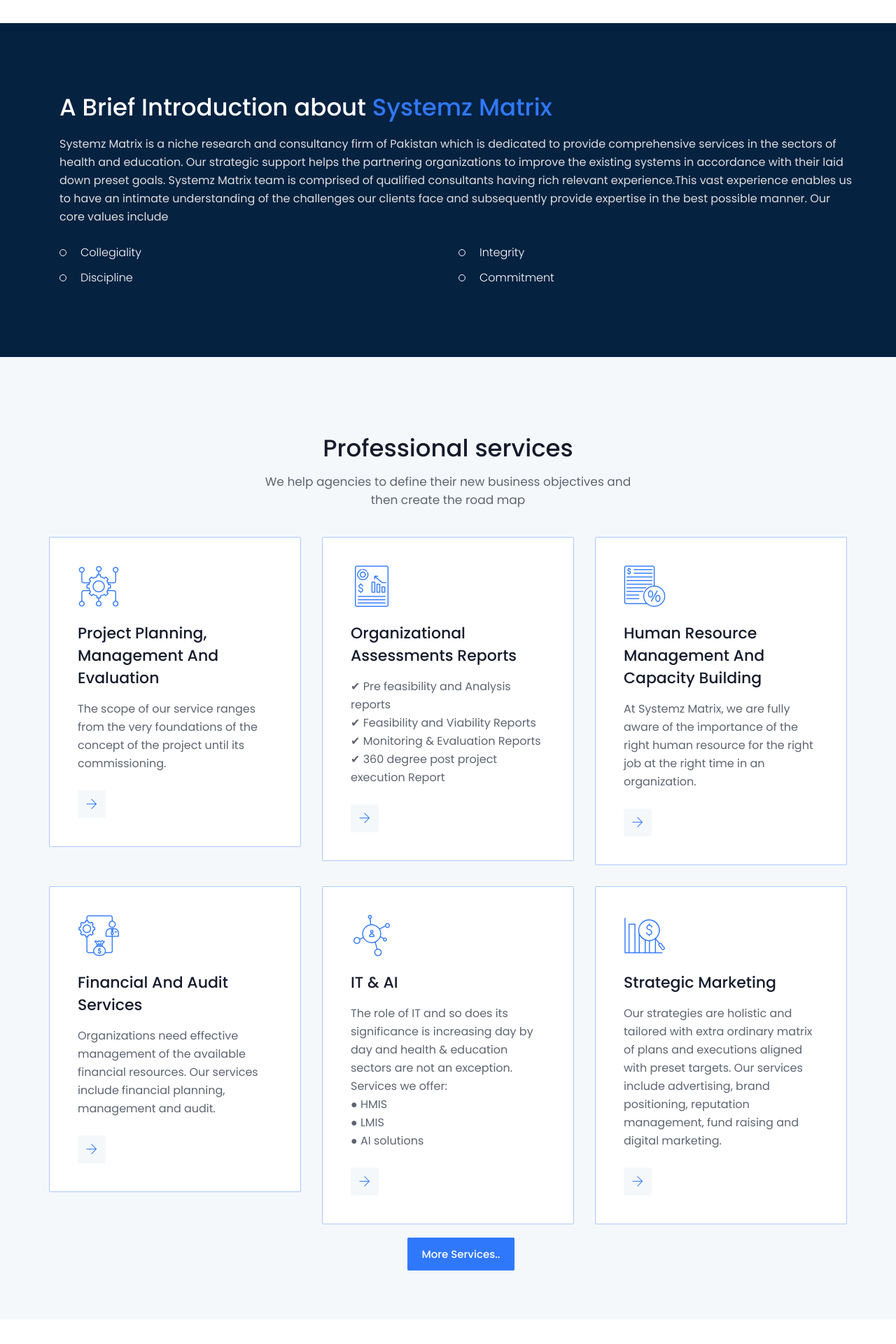
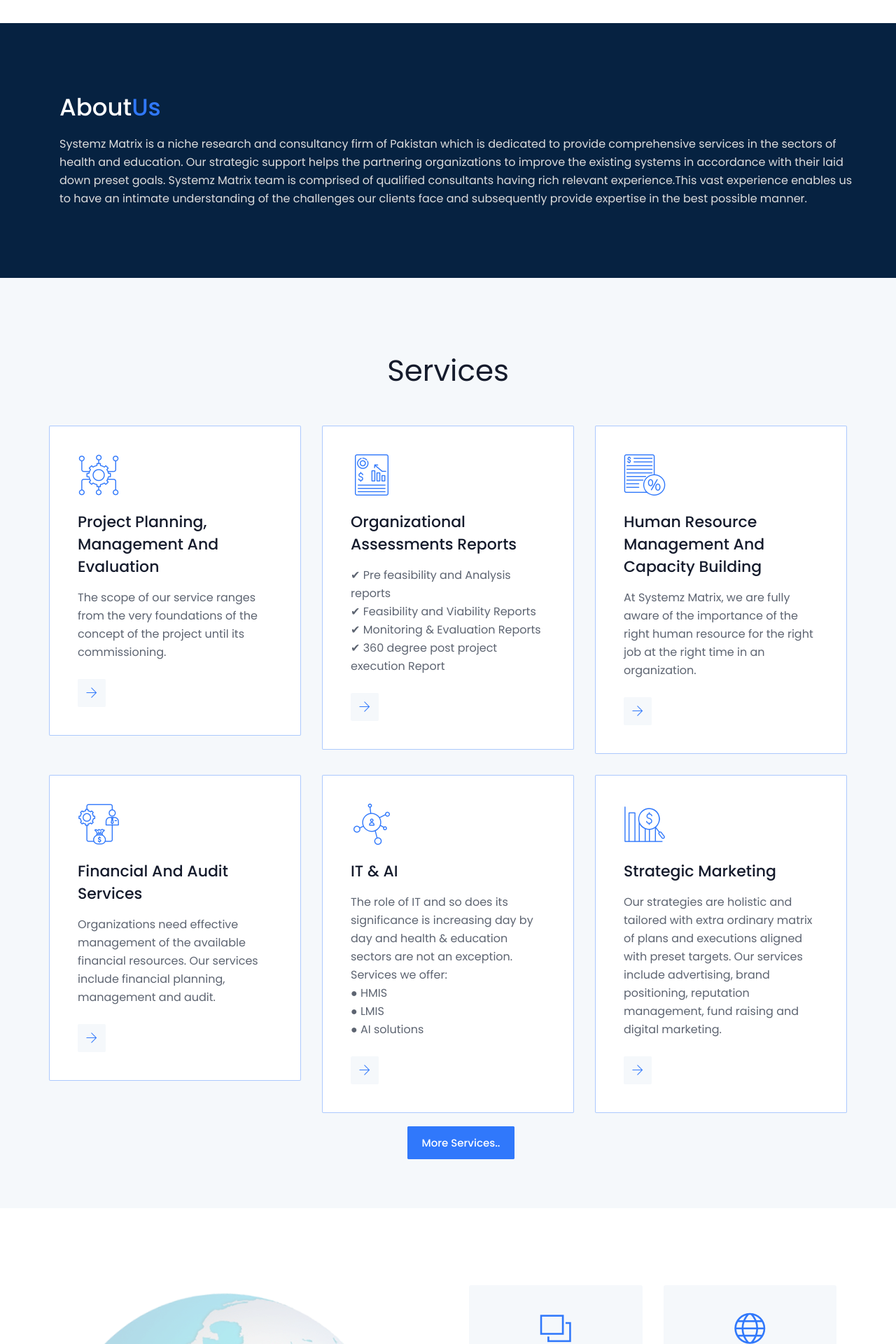
Before and after one commit to doctorbhatti/systemzMatrixProduction, a Nuxt app: page / in a window 1280 px wide. Shown: the part 1360-3280 px from the top of the page at 70% size. Built offline with nearby package versions, Linux system fonts and the light colour scheme; a web font is replaced by a local one.

Commit message:
Logo Updated with misc changes

```diff
--- a/components/Home/About.vue
+++ b/components/Home/About.vue
@@ -18,7 +18,7 @@
         <div class="">
           <div class="support-all about-content">
             <div class="section-headline right-headline white-headline">
-              <h3>A Brief Introduction about <span class="color">Systemz Matrix</span></h3>
+              <h3>About<span class="color">Us</span></h3>
               <p>Systemz Matrix is a niche research and consultancy firm of Pakistan which is
                 dedicated to provide comprehensive services in the sectors of health and
                 education. Our strategic support helps the partnering organizations to
@@ -26,21 +26,23 @@
                 Systemz Matrix team is comprised of qualified consultants having rich
                 relevant experience.This vast experience enables us  to have an intimate
                 understanding of the challenges our clients face and subsequently provide
-                expertise in the best possible manner. Our core values include
+                expertise in the best possible manner.
 </p>
             </div>
+            <!--
             <div class="about-company">
               <div class="single-about">
                 <span class="about-text">Collegiality </span>
                 <span class="about-text">Discipline </span>
-                <!--<span class="about-text">Live chat upport</span>-->
+                <span class="about-text">Live chat upport</span>
               </div>
               <div class="single-about">
                 <span class="about-text">Integrity </span>
                 <span class="about-text">Commitment</span>
-                <!--<span class="about-text">Marketing expert policy</span>-->
+                <span class="about-text">Marketing expert policy</span>
               </div>
             </div>
+          -->
           </div>
         </div>
       </div>
--- a/components/Home/Footer.vue
+++ b/components/Home/Footer.vue
@@ -6,9 +6,11 @@
                     <div class="col-md-5 col-sm-5 col-xs-12">
                         <div class="footer-content logo-footer">
                             <div class="footer-head">
+                                <!--
                                 <div class="footer-logo">
                                     <a href="#"><img src="/img/logo/logo.png" alt="" /></a>
                                 </div>
+                                -->
                                 <p>
                                     Are you looking for professional advice for
                                     your new business or you want to work with us?
--- a/components/Home/Service.vue
+++ b/components/Home/Service.vue
@@ -4,11 +4,13 @@
             <div class="row">
                 <div class="col-md-12 col-sm-12 col-xs-12">
                     <div class="section-headline text-center">
-                        <h3>Professional services</h3>
+                        <h2>Services</h2>
+                        <!--
                         <p>
                             We help agencies to define their new business
                             objectives and then create the road map
                         </p>
+                        -->
                     </div>
                 </div>
             </div>
--- a/components/HomeThree/HeaderThree.vue
+++ b/components/HomeThree/HeaderThree.vue
@@ -7,11 +7,11 @@
                         <div class="topbar-left">
                             <ul>
                                 <li>
-                                    <a href="mailto:info@systemzmatrix.com"><i class="fa fa-envelope"></i>
+                                    <a href="mailto:info@systemzmatrix.com"><i class="fa fa-envelope" style="color: green;"></i>
                                         info@systemzmatrix.com</a>
                                 </li>
                                 <li>
-                                    <a href="tel:+923307672275"><i class="fa fa-phone-square"></i> (+92)
+                                    <a href="tel:+923307672275"><i class="fa fa-whatsapp" style="color: green;"></i> (+92)
                                         330-7672275</a>
                                 </li>
                                 <!-- Omitting Timings List
@@ -40,7 +40,7 @@
                                     <a href="#"><i class="fa fa-facebook"></i></a>
                                 </li>
                                 <li>
-                                    <a href="#"><i class="fa fa-google"></i></a>
+                                    <a href="#"><i class="fa fa-instagram"></i></a>
                                 </li>
                             </ul>
                         </div>
@@ -154,7 +154,7 @@
                                             -->
                                         </li>
                                         <li>
-                                            <a class="pages" href="#">Services</a>
+                                            <a href="#">Services</a>
                                             <ul class="sub-menu">
                                                 <li>
                                                     <nuxt-link to="/services-2"
--- a/components/HomeThree/SliderThree.vue
+++ b/components/HomeThree/SliderThree.vue
@@ -14,7 +14,7 @@
 
                     <div class="layer-1 wow fadeInUp" data-wow-delay="0.3s">
                       <div style="display: flex; align-items: center; justify-content: center">
-                        <img src="/img/slider/punchlogo.png" style="height: 100px;width: 100px;/* padding: 5%; */">
+                        <img src="/img/slider/punchlogo.png" style="height: 250px;width: 250px;/* padding: 5%; */">
                       </div>
                     </div>
 
@@ -53,7 +53,7 @@
                     </div>
 
                     <div class="layer-2 wow fadeInUp" data-wow-delay="0.5s">
-                      <p>We believe that “We succeed when We all succeed. </p>
+                      <p>Collegiality <br >Discipline <br >Integrity <br >Commitment </p>
                     </div>
                     <div class="layer-3 wow fadeInUp" data-wow-delay="0.7s">
                       <!-- Hiding Buttons
@@ -85,7 +85,8 @@
                     </div>
 
                     <div class="layer-2 wow fadeInUp" data-wow-delay="0.5s">
-                      <p>A healthier educated and environment friendly world, for all.</p>
+                      <p>At Systemz Matrix, every of our effort, initiative and program are part of a bigger goal:
+                        <br >“A healthier educated and environment friendly world, for all.”</p>
                     </div>
                     <div class="layer-3 wow fadeInUp" data-wow-delay="0.7s">
                       <!-- Hiding Buttons
@@ -149,7 +150,7 @@
                     </div>
 
                     <div class="layer-2 wow fadeInUp" data-wow-delay="0.5s">
-                      <p>To Change for Better.</p>
+                      <p>To Change for Better Tomorrow.</p>
                     </div>
                     <div class="layer-3 wow fadeInUp" data-wow-delay="0.7s">
                       <!-- Hiding Buttons
```
